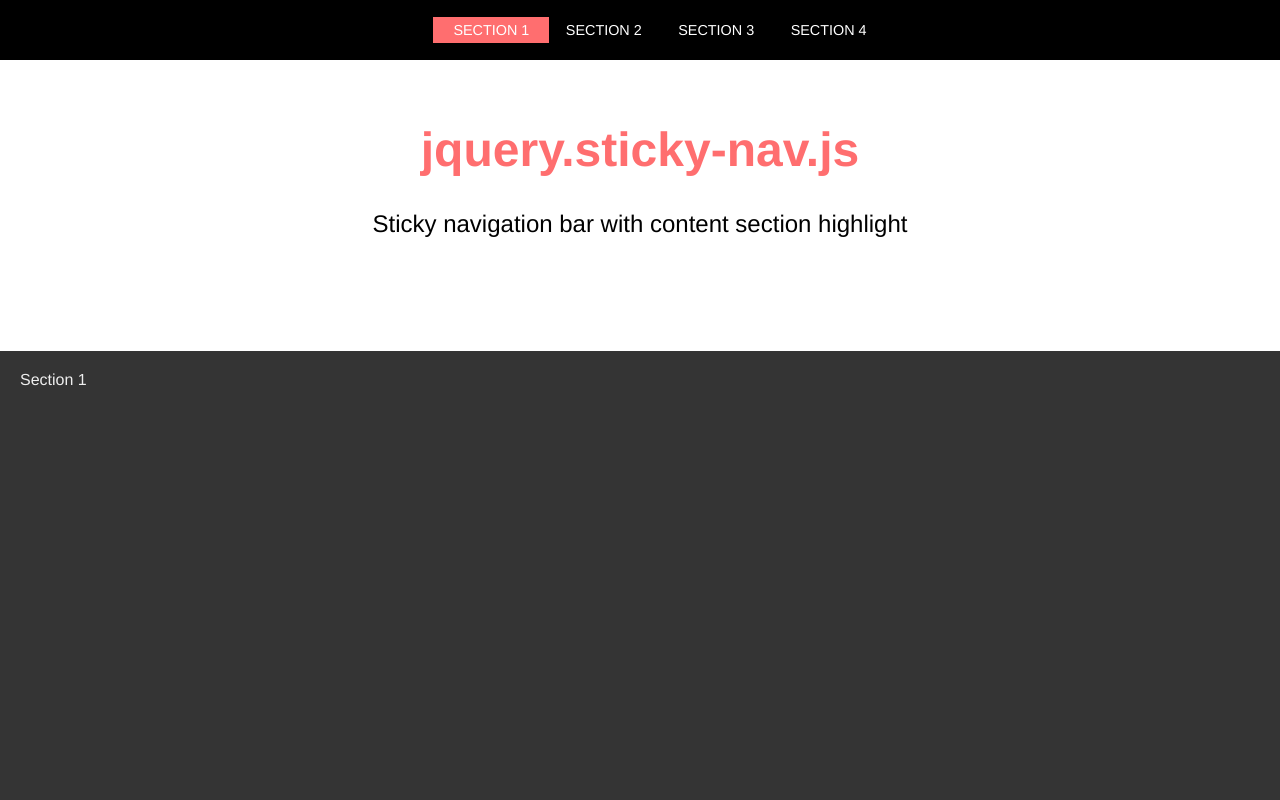
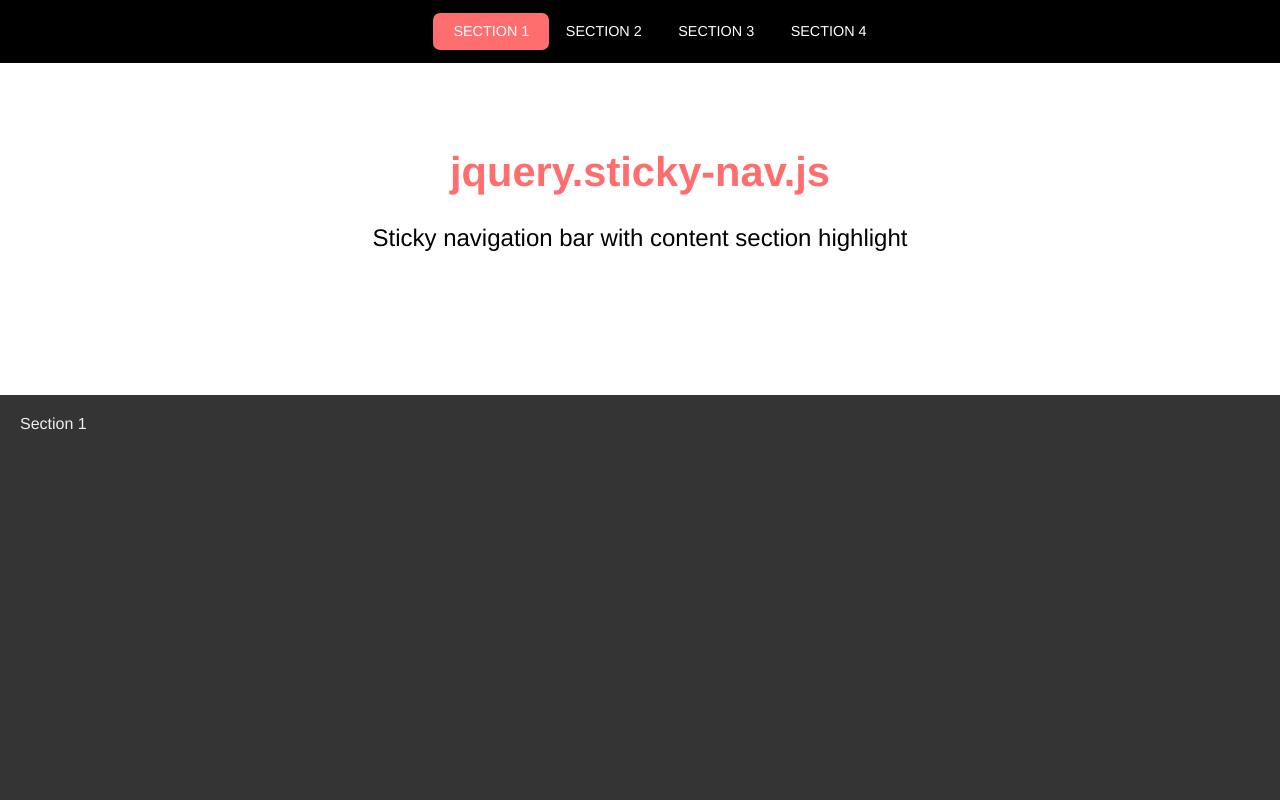
Before and after one commit to fedecarg/sticky-nav, a website: page src/index.html in a window 1280 px wide. Shown: the top 800 px of the page. Drawn offline with Linux system fonts and the light colour scheme.

Commit message:
Update style

```diff
--- a/src/css/styles.css
+++ b/src/css/styles.css
@@ -10,14 +10,14 @@ body {
 }
 
 header {
-  padding: 90px 0;
+  padding: 120px 0;
   background: #fff;
   text-align: center;
 }
 
 header h1 {
   color: #ff6e6f;
-  font-size: 3em;
+  font-size: 2.6em;
 }
 
 header p {
@@ -37,6 +37,7 @@ nav {
 nav ul {
   list-style: none;
   text-align: center;
+  margin: 8px 0;
   overflow: hidden;
 }
 
@@ -47,28 +48,26 @@ nav ul li {
 }
 
 nav ul li a {
+  border-radius: 7px;
   color: #fff;
+  display: block;
   font-size: .9em;
-  padding: 5px 20px;
+  padding: 10px 20px;
   text-decoration: none;
   text-transform: uppercase;
 }
 
 nav ul li a.active {
   background: #ff6e6f;
+  color: #fff;
 }
 
 nav.sticky {
-  background: #fff;
+  background: #000;
   position: fixed;
-  transition: all ease .3s;
 }
 
 nav.sticky ul li a {
-  color: #000;
-}
-
-nav.sticky ul li a.active {
   color: #fff;
 }
 
```
